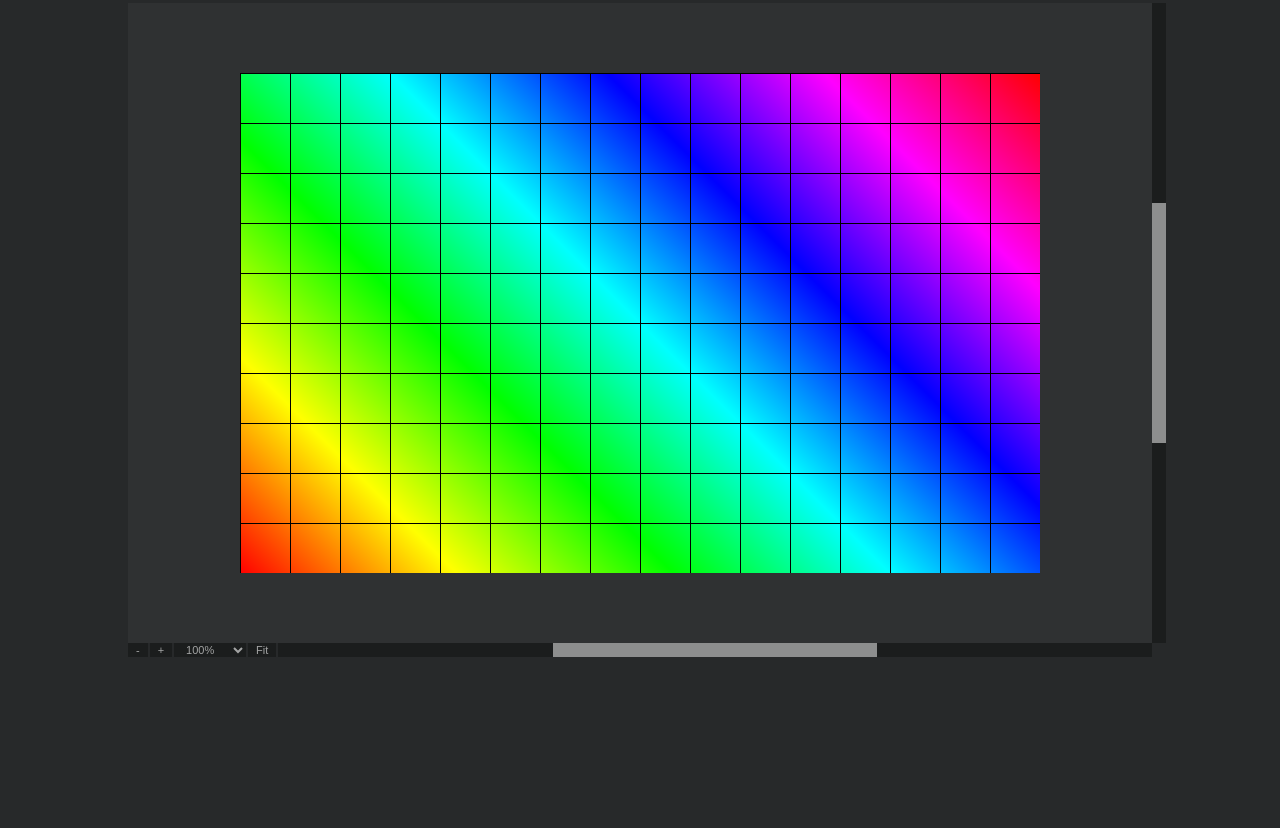
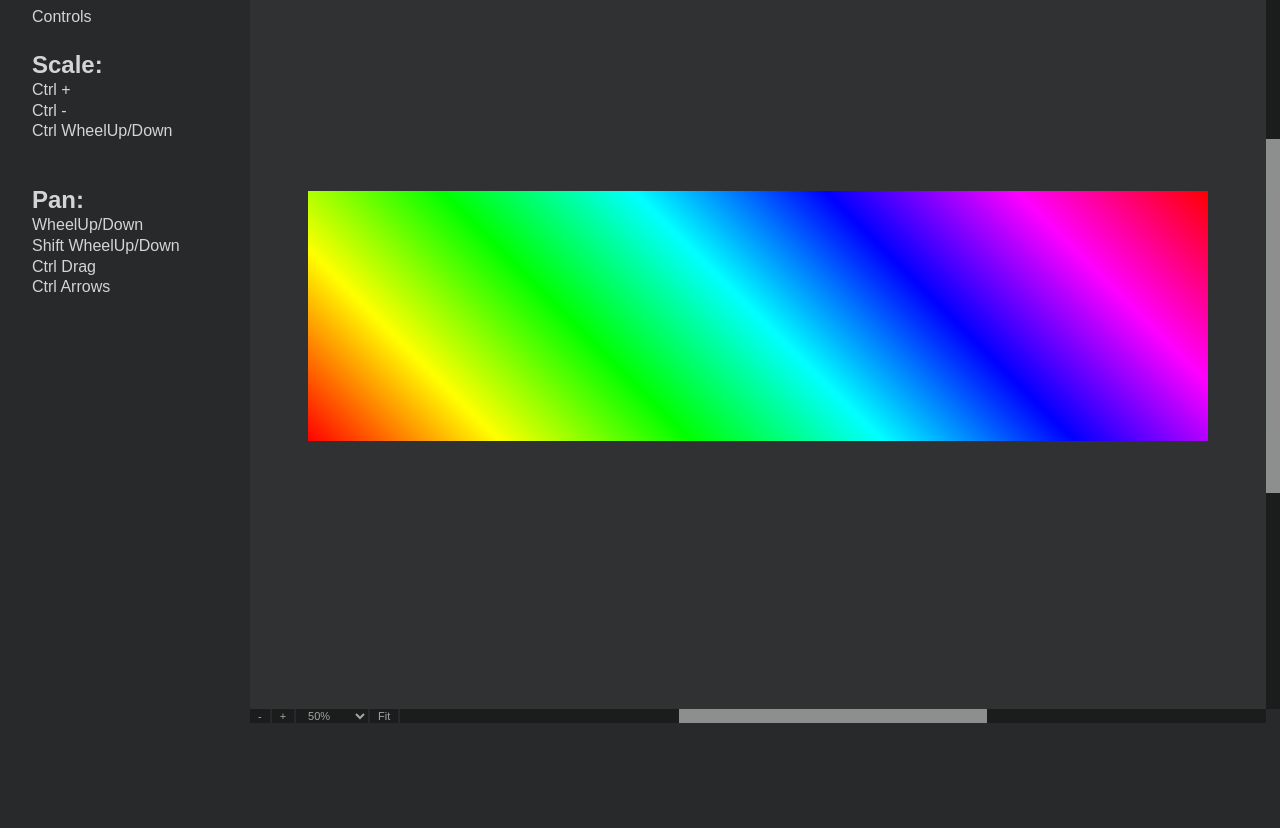
Before and after one commit to rokobuljan/zoompan, a plain HTML site: page example.html in a window 1280 px wide. Shown: the part 77-905 px from the top of the page. After the commit the page ends 800 px from the top, so only its background shows below. Drawn offline with Linux system fonts and the light colour scheme.

Commit message:
add: keys support and edit example

```diff
--- a/example.html
+++ b/example.html
@@ -15,16 +15,27 @@
 
         body {
             background: hsl(200, 4%, 16%);
-            height: 300vh;
             font: 16px/1.3 sans-serif;
+            color: rgba(255,255,255,0.8);
+            display: flex;
+        }
+
+        aside {
+            flex: none;
+            width: 250px;
+            padding: 2rem;
+        }
+
+        main {
+            position: relative;
+            flex: 1;
+            height: 100vh;
         }
 
         #myEditor {
-            position: relative;
-            top: 10vh;
-            left: 10vw;
-            width: 80vw;
-            height: 80vh;
+            position: absolute;
+            width: 100%;
+            height: 100%;
         }
 
         #controls {
@@ -84,14 +95,36 @@
 
         .zoompan-track-x {
             /* Smaller track, to make space for #controls */
-            width: calc(100% - 150px);
-            left: 150px;
+            left: 150px !important;
         }
     </style>
 </head>
 
 <body>
 
+    <aside>
+        <h1>ZoomPan</h1>
+        <br>
+        Controls<br>
+        <br>
+
+        <h2>Scale:</h2>
+        Ctrl +<br>
+        Ctrl -<br>
+        Ctrl WheelUp/Down<br>
+
+        <br><br>
+        <h2>Pan:</h2>
+        WheelUp/Down<br>
+        Shift WheelUp/Down<br>
+        Ctrl Drag<br>
+        Ctrl Arrows<br>
+
+
+
+    </aside>
+
+    <main>
         <div id="myEditor">
 
             <div class="zoompan-viewport">
@@ -122,6 +155,9 @@
                 <button id="fit">Fit</button>
             </div>
         </div>
+    </main>
+
+
 
     <script type="module">
         import ZoomPan from "./zoompan.js";
@@ -137,7 +173,7 @@
 
         const ZP = new ZoomPan("#myEditor", {
             scale: 0.3,
-            width: 800,
+            width: 1800,
             height: 500,
             onInit() {
                 setSelectOptionText(this.scale);
--- a/zoompan.css
+++ b/zoompan.css
@@ -4,12 +4,16 @@
  * Basic template styles:
  */
 
+:root {
+    --scrollHeight: 14px;
+}
+
 .zoompan-viewport {
     position: relative;
     display: flex;
     overflow: hidden;
-    width: 100%;
-    height: 100%;
+    width: calc(100% - var(--scrollHeight));
+    height: calc(100% - var(--scrollHeight));
     align-items: center;
     justify-content: center;
     touch-action: none;
@@ -22,10 +26,10 @@
 
 .zoompan-track-x {
     position: absolute;
-    top: 100%;
+    bottom: 0;
     left: 0;
-    height: 14px;
-    width: 100%;
+    right: var(--scrollHeight);
+    height: var(--scrollHeight);
     background: rgba(0, 0, 0, 0.3);
     touch-action: none;
 }
@@ -33,9 +37,9 @@
 .zoompan-track-y {
     position: absolute;
     top: 0;
-    left: 100%;
-    width: 14px;
-    height: 100%;
+    right: 0;
+    width: var(--scrollHeight);
+    bottom: var(--scrollHeight);
     background: rgba(0, 0, 0, 0.3);
     touch-action: none;
 }
--- a/zoompan.js
+++ b/zoompan.js
@@ -1,20 +1,18 @@
-// Utility, helper functions
-
-const sortIns = (a, b) => a.localeCompare(b, 0, { sensitivity: 'base' });
-const isTargetEditable = (evt) => /^(INPUT|TEXTAREA)$/.test(evt.target.tagName) || evt.target.closest("[contenteditable]");
-const aliasCtrl = (key) => key.replace(/\b(control|meta)\b/ig, "ctrl");
-const arrToStrSorted = (arr) => arr.sort(sortIns).join(" ").toLowerCase();
-const strToEvtName = (str) => arrToStrSorted(aliasCtrl(str).trim().split(/ +/));
-
 /**
- * Hotkeys
+ * Hotkeys singleton.
  * Assign callback functions to be triggered on
  * any combo keyboard as hotkey.
  * @param {object} data {"a b c": fn,} Object of key combo keys with the specific
- * @param {HTMLElement|window} elementListener Element target to receive events (or default to `window`)
+ * @param {HTMLElement|window} elementListener Element target to receive wheel events (default: `window`)
  * @returns {object} the currently assigned hotkeys `lib` and the `off("combo keys", fb)` method to remove listeners.
  */
 const hotkeys = (data, elementListener = window) => {
+    const sortIns = (a, b) => a.localeCompare(b, 0, { sensitivity: 'base' });
+    const isTargetEditable = (evt) => /^(INPUT|TEXTAREA)$/.test(evt.target.tagName); // || evt.target.closest("[contenteditable]")
+    const aliasCtrl = (key) => key.replace(/\b(control|meta)\b/ig, "ctrl");
+    const strToEvtName = (str) => arrToStrSorted(aliasCtrl(str).trim().split(/ +/));
+    const arrToStrSorted = (arr) => arr.sort(sortIns).join(" ").toLowerCase();
+
     const pressedKeys = new Set();
     const lib = {};
 
@@ -52,8 +50,8 @@ const hotkeys = (data, elementListener = window) => {
         pressedKeys.delete(aliasCtrl(ev.key));
     });
 
-    const off = (name, fn) => {
-        name = strToEvtName(name);
+    const off = (_name, fn) => {
+        const name = strToEvtName(_name);
         const evtIndex = lib[name]?.findIndex(fn);
         if (evtIndex < 0) {
             return;
@@ -64,13 +62,28 @@ const hotkeys = (data, elementListener = window) => {
         }
     };
 
+    const isActive = (_name) => {
+        const name = strToEvtName(_name);
+        return pressedKeys.has(name);
+    }
+
     return {
         lib,
         off,
+        isActive,
     };
 };
 
-const pointerHandler = (el, evFn = {}) => {
+/*
+ * ZoomPan
+ */
+
+// Helper functions
+
+const el = (sel, par) => (par || document).querySelector(sel);
+const clamp = (val, min, max) => Math.min(Math.max(val, min), max);
+const noop = () => { };
+const dragHandler = (el, evFn = {}) => {
     const onUp = (evt) => {
         removeEventListener("pointermove", evFn.onMove);
         removeEventListener("pointerup", onUp);
@@ -83,12 +96,6 @@ const pointerHandler = (el, evFn = {}) => {
         evFn.onDown?.(evt);
     });
 };
-
-
-
-const el = (sel, par) => (par || document).querySelector(sel);
-const clamp = (val, min, max) => Math.min(Math.max(val, min), max);
-const noop = () => { };
 
 class ZoomPan {
 
@@ -124,15 +131,48 @@ class ZoomPan {
 
         this.elParent.classList.add("zoompan");
 
-        pointerHandler(this.elViewport, {
+        // Apply width height to canvas...
+        this.resize();
+        // ...and fit to viewport, or use option's scale and pan
+        if (this.fitOnInit) {
+            this.fit();
+        } else {
+            this.scaleTo(this.scale);
+            this.panTo(this.offsetX, this.offsetY);
+        }
+
+        // Setup hotkeys:
+        this.hotkeys = Object.assign({
+            scaleUp: ["ctrl +"],
+            scaleDown: ["ctrl -"],
+            panUp: ["ctrl arrowdown", "wheeldown"],
+            panDown: ["ctrl arrowup", "wheelup"],
+            panLeft: ["ctrl arrowright", "shift wheeldown"],
+            panRight: ["ctrl arrowleft", "shift wheelup"],
+            scaleWheel: ["ctrl wheelup", "ctrl wheeldown"],
+            pan: ["ctrl"]
+        }, options.hotkeys);
+
+        // Apply hotkeys:
+        const hotkeysToFunctions = Object.entries(this.hotkeys).reduce((ob, [fnName, hkArr]) => {
+            hkArr.forEach(hk => { ob[hk] = this[fnName].bind(this) });
+            return ob;
+        }, {});
+        const hk = hotkeys(hotkeysToFunctions, this.elViewport);
+
+        // Canvas drag:
+        dragHandler(this.elViewport, {
             onDown: () => this.onPanStart(),
             onUp: () => this.onPanEnd(),
             onMove: (ev) => {
-                this.panTo(this.offsetX + ev.movementX, this.offsetY + ev.movementY);
+                if (this.hotkeys.pan[0] === "" || hk.isActive(this.hotkeys.pan[0])) {
+                    this.panTo(this.offsetX + ev.movementX, this.offsetY + ev.movementY);
+                }
             }
         });
 
-        pointerHandler(this.elTrackX, {
+        // Horizontal scrollbar track drag:
+        dragHandler(this.elTrackX, {
             onDown: () => this.onPanStart(),
             onUp: () => this.onPanEnd(),
             onMove: (ev) => {
@@ -141,7 +181,8 @@ class ZoomPan {
             }
         });
 
-        pointerHandler(this.elTrackY, {
+        // Vertical scrollbar track drag:
+        dragHandler(this.elTrackY, {
             onDown: () => this.onPanStart(),
             onUp: () => this.onPanEnd(),
             onMove: (ev) => {
@@ -150,38 +191,17 @@ class ZoomPan {
             }
         });
 
-        addEventListener("resize", () => this.panTo(this.offsetX, this.offsetY));
-
-        // Init
-
-        this.resize();
-
-        if (this.fitOnInit) {
-            this.fit();
-        } else {
-            this.scaleTo(this.scale);
+        // Fix pan on browser resize
+        addEventListener("resize", () => {
             this.panTo(this.offsetX, this.offsetY);
-        }
-
-        hotkeys({
-            "ctrl +": ev => this.scaleUp(),
-            "ctrl -": ev => this.scaleDown(),
-            "ctrl arrowup": ev => this.panDown(),
-            "ctrl arrowdown": ev => this.panUp(),
-            "ctrl arrowleft": ev => this.panRight(),
-            "ctrl arrowright": ev => this.panLeft(),
         });
 
-        hotkeys({
-            "wheelup": ev => this.panDown(),
-            "wheeldown": ev => this.panUp(),
-            "shift wheelup": ev => this.panLeft(),
-            "shift wheeldown": ev => this.panRight(),
-            "ctrl wheelup": ev => this.scaleWheel(ev),
-            "ctrl wheeldown": ev => this.scaleWheel(ev),
-        }, this.elViewport);
+        // Emit init is done:
+        this.onInit();
+    }
 
-        this.onInit();
+    pan(ev) {
+        // console.log(ev)
     }
 
     /**
```
Lines whose indentation alone changed are shown as unchanged.
